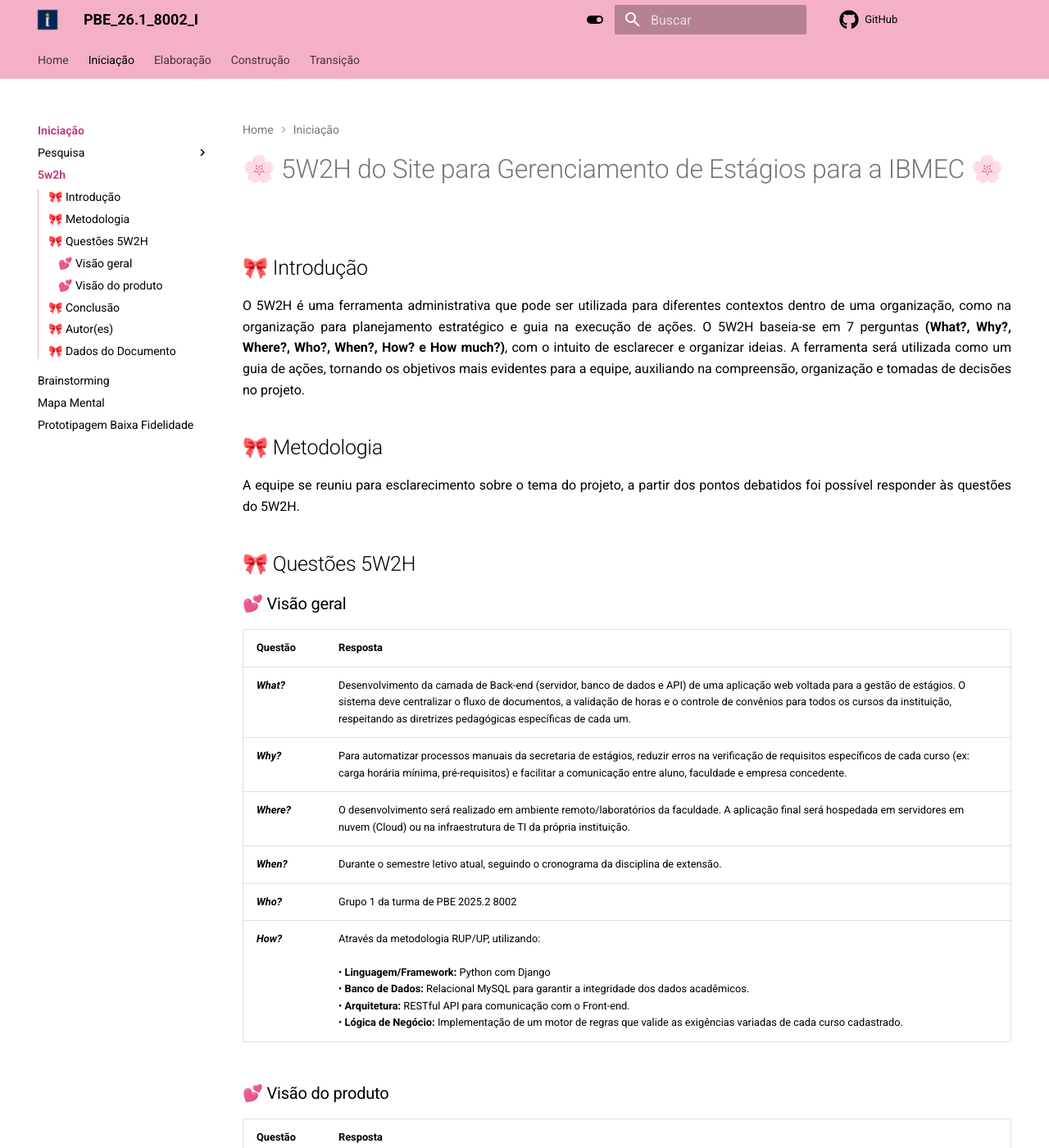
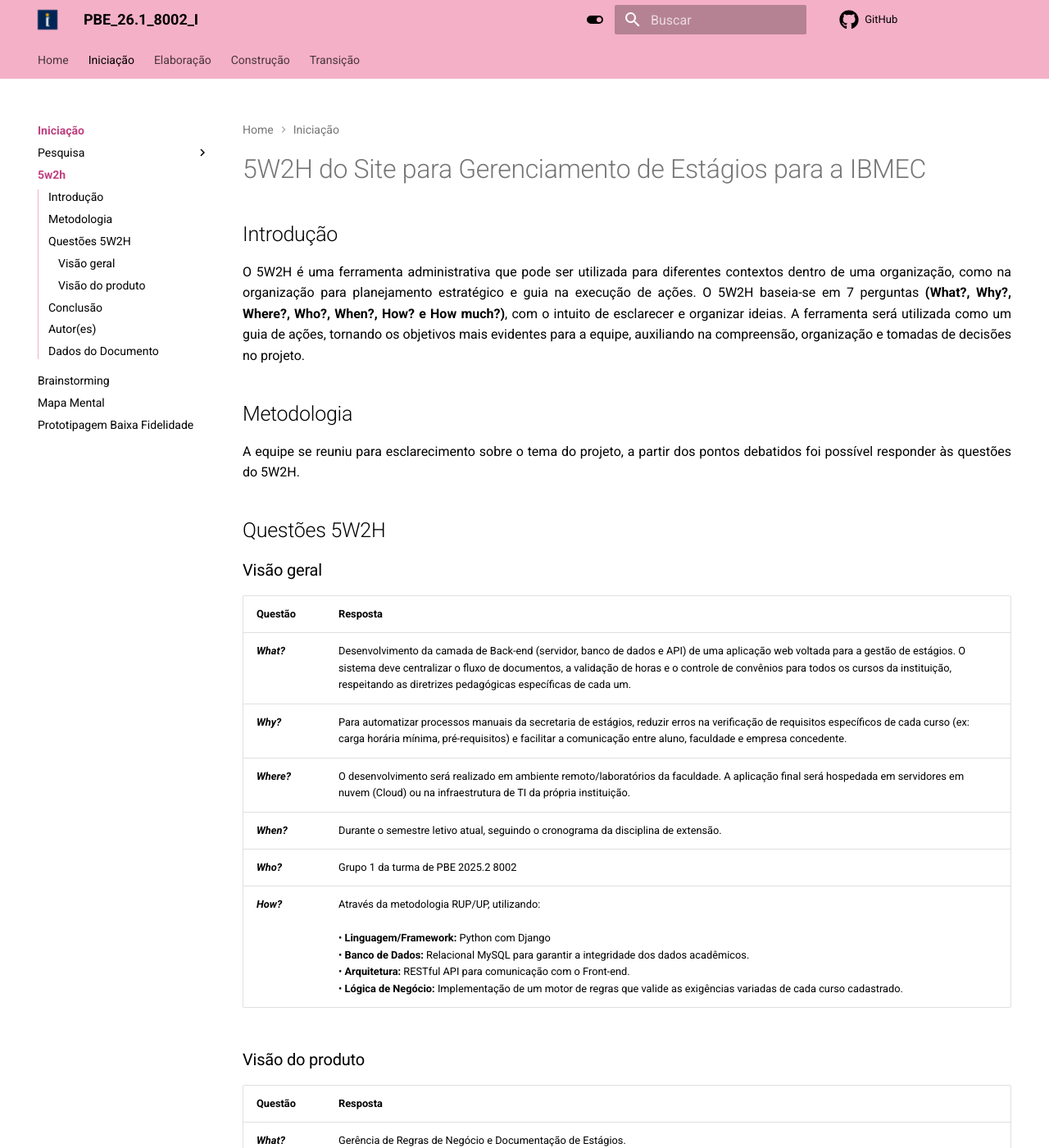
Before and after one commit to Projetos-de-Extensao/PBE_26.1_8002_I, an MkDocs documentation site: the page built from docs/Iniciacao/5w2h.md, in a window 1280 px wide and 1400 px high. Shown: the whole window at 82% size. Built offline with MkDocs 1.6.1 and Material for MkDocs 9.7.7, drawn with Linux system fonts in a browser that asks for light colours; comment, search, counter and statistics services are not loaded; some of the changed text lies outside the part shown.

```diff
--- a/docs/Iniciacao/5w2h.md
+++ b/docs/Iniciacao/5w2h.md
@@ -1,19 +1,19 @@
-# 🌸 5W2H do Site para Gerenciamento de Estágios para a IBMEC 🌸
-## 🎀 Introdução
+# 5W2H do Site para Gerenciamento de Estágios para a IBMEC
+## Introdução
 
 <p align = "justify">
     O 5W2H é uma ferramenta administrativa  que pode ser utilizada para diferentes contextos dentro de uma organização, como na organização para planejamento estratégico e guia na execução de ações. O 5W2H baseia-se em 7 perguntas <b>(What?, Why?, Where?, Who?, When?, How? e How much?)</b>, com o intuito de esclarecer e organizar ideias. A ferramenta será utilizada como um guia de ações, tornando os objetivos mais evidentes para a equipe, auxiliando na compreensão, organização e tomadas de decisões no projeto.
 </p>
 
-## 🎀 Metodologia
+## Metodologia
 
 <p align = "justify">
     A equipe se reuniu para esclarecimento sobre o tema do projeto, a partir dos pontos debatidos foi possível responder às questões do 5W2H.
 </p>
 
-## 🎀 Questões 5W2H
+## Questões 5W2H
 
-### 💕 Visão geral
+### Visão geral
 
 |Questão|Resposta|
 |-------|--------|
@@ -24,7 +24,7 @@
 |***Who?***|Grupo 1 da turma de PBE 2025.2 8002|
 |***How?***| Através da metodologia RUP/UP, utilizando:<br><br>• **Linguagem/Framework:** Python com Django<br>• **Banco de Dados:** Relacional MySQL para garantir a integridade dos dados acadêmicos.<br>• **Arquitetura:** RESTful API para comunicação com o Front-end.<br>• **Lógica de Negócio:** Implementação de um motor de regras que valide as exigências variadas de cada curso cadastrado. |
 
-### 💕 Visão do produto
+### Visão do produto
 
 |Questão|Resposta|
 |-------|--------|
@@ -36,14 +36,14 @@
 |***How?***| Utilizando o Software para processar as requisições via rotas autenticadas e consultas ao banco de dados.|
 |***How much?***|Tempo de processamento computacional e manutenção do código-fonte.|
 
-## 🎀 Conclusão
+## Conclusão
 
 O 5W2H é um técnica bem simples e de fácil entendimento, sem a necessidade de um especialista. Dentro da disciplina a técnica fornece um entendimento melhor, para a equipe, sobre o projeto como responsabilidades, motivação e organização de ações.
 
-## 🎀 Autor(es)
+## Autor(es)
 | Data | Versão | Descrição | Autor(es) |
 |-------|--------|-------|--------|
 | 02/04/2026 | 1.0/2.0 | Criação do documento | Letícia Valladão e Roger Pires |
 
-## 🎀 Dados do Documento
+## Dados do Documento
 > id: 5w2h-Estagios <br/> title: 5W2H do Site para Gerenciamento de Estágios para a IBMEC
```
